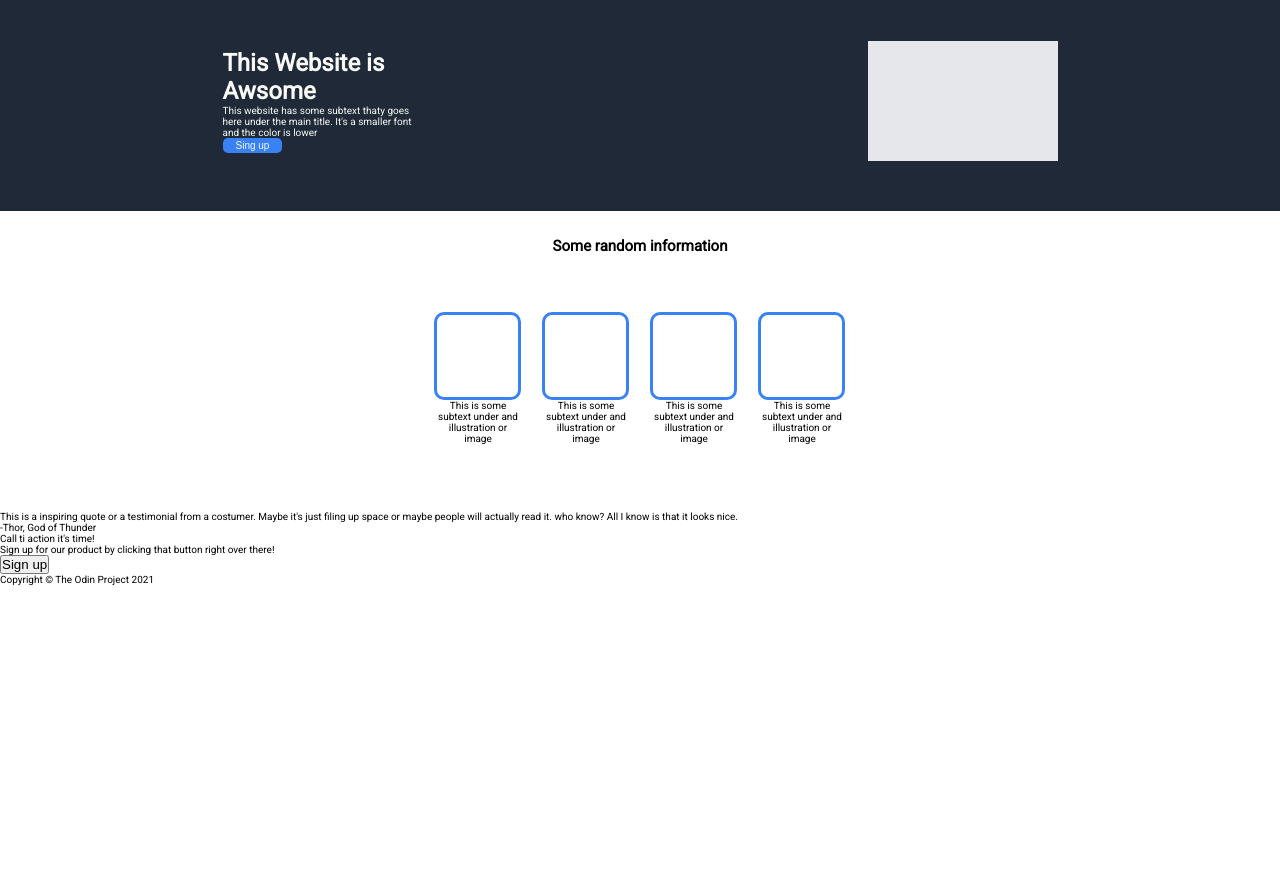
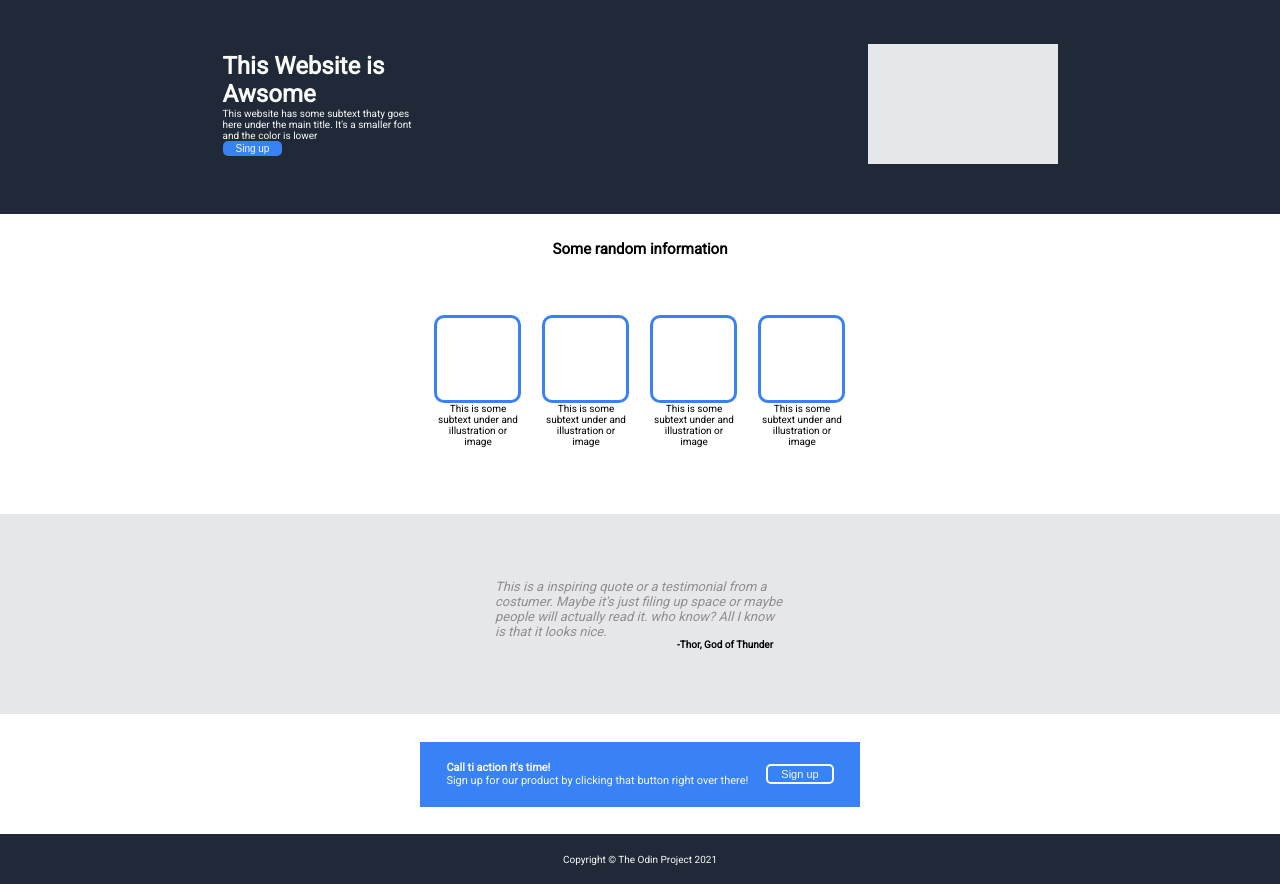
Before and after one commit to LuH3ss/odin-landing-web-page, a plain HTML site: page index.html in a window 1280 px wide. Shown: the part 40-924 px from the top of the page. Before the commit the page ends 800 px from the top, so only its background shows below. Drawn offline with Linux system fonts and the light colour scheme.

Commit message:
Ejercicio de Landing Page terminado

```diff
--- a/index.html
+++ b/index.html
@@ -45,12 +45,11 @@
         <div class="text">This is a inspiring quote or a testimonial from a costumer. Maybe it's just filing up space or maybe people will actually read it. who know? All I know is that it looks nice.</div>
         <div class="author">-Thor, God of Thunder</div>
     </section>
-    <section>
-        <div class="sing-up--container">
-            <div class="sign-up--text"><p>Call ti action it's time!</p>Sign up for our product by clicking that button right over there!<p></p></div>
-            <div class="bttn--container">
-                <button class="sign-up-bttn">Sign up</button>
+    <section class="sign-up--container">
+        <div class="sign-up">
+            <div class="sign-up--text"><h4>Call ti action it's time!</h4><p>Sign up for our product by clicking that button right over there!</p>
             </div>
+            <button class="sign-up-bttn">Sign up</button>
         </div>
     </section>
     </main>
--- a/styles.css
+++ b/styles.css
@@ -32,6 +32,7 @@ header {
     justify-content: space-between;
     align-items: center;
     padding: 10px;
+    font-size: 1.2em;
 }
 
 header .logo {
@@ -64,6 +65,7 @@ color: var(--Main-text);
 }
 .pres-text h1 {
     font-size: 2.4em;
+    font-weight: bolder;
 }
 
 .pres-text .sign-up-bttn {
@@ -118,3 +120,69 @@ color: var(--Main-text);
     border-radius: 10px;
 
 }
+
+.lose--text {
+    height: 200px;
+    background-color: var(--inspiring-bckgrnd);
+    display: flex;
+    flex-direction: column;
+    align-items: center;
+    justify-content: center;
+
+}
+
+.text {
+    color: rgb(145, 140, 140);
+    max-width: 290px;
+    font-size: 1.3em;
+    font-style: italic;
+    font-weight: lighter;
+}
+
+.author {
+padding-left: 170px;
+font-weight: bold;
+}
+
+.sign-up--container {
+    height: 120px;
+    display: flex;
+    align-items: center;
+    justify-content: center;
+}
+
+.sign-up {
+    background-color: var(--bttn-color);
+    height: 65px;
+    width: 440px;
+    display: flex;
+    flex-direction: c;
+    align-items: center;
+    justify-content: center;
+    color: var(--header-text);
+    font-size: 1.1em;
+    gap: 18px;
+}
+
+.sign-up-bttn {
+    background-color: var(--bttn-color);
+  color: var(--Main-text);
+  padding: 2px 13px;
+  font-size: 1.0em;
+  border-radius: 5px;
+  border-style: none;
+ border-style: solid;
+
+    border-color: var(--header-text);
+    border-radius: 5px;
+}
+
+
+footer {
+    height: 50px;
+    background-color: var(--hero-footer-bckgrnd);
+    display: flex;
+    align-items: center;
+    justify-content: center;
+    color: var(--header-text) ;
+}
```
